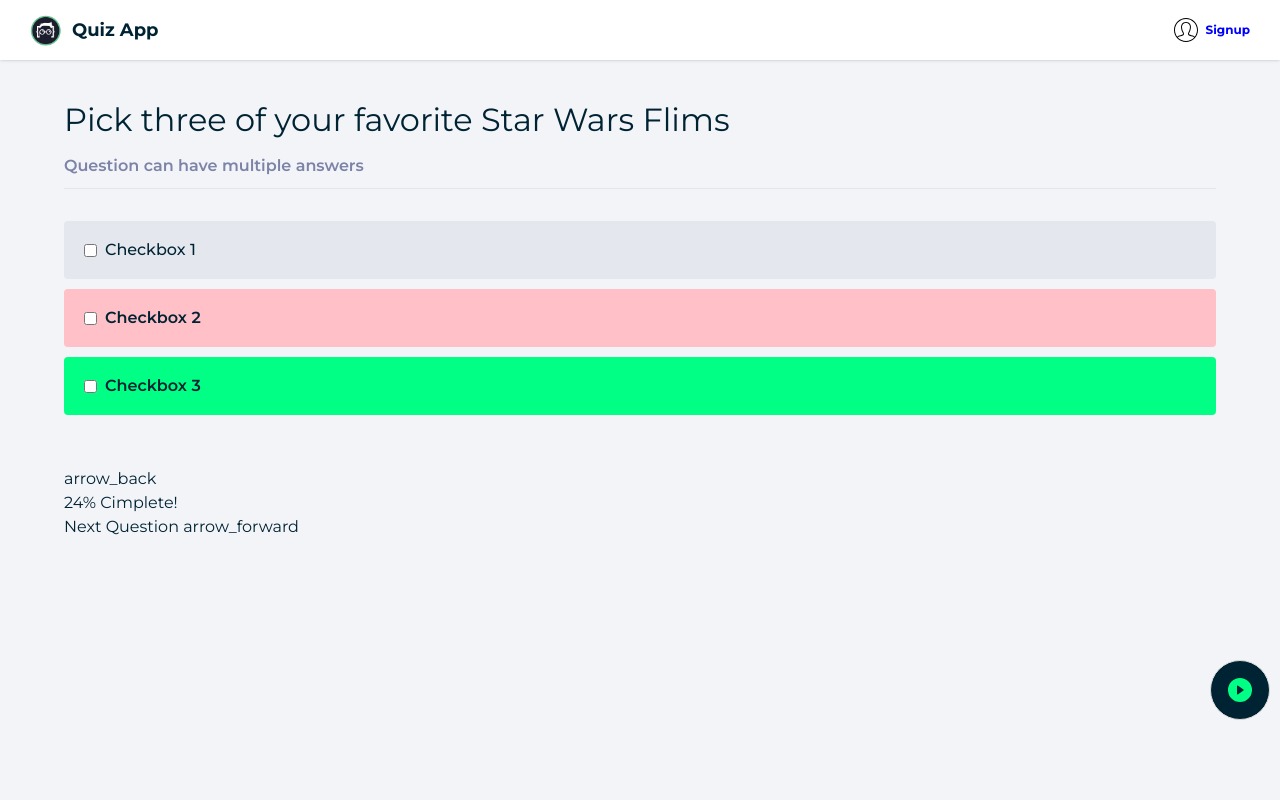
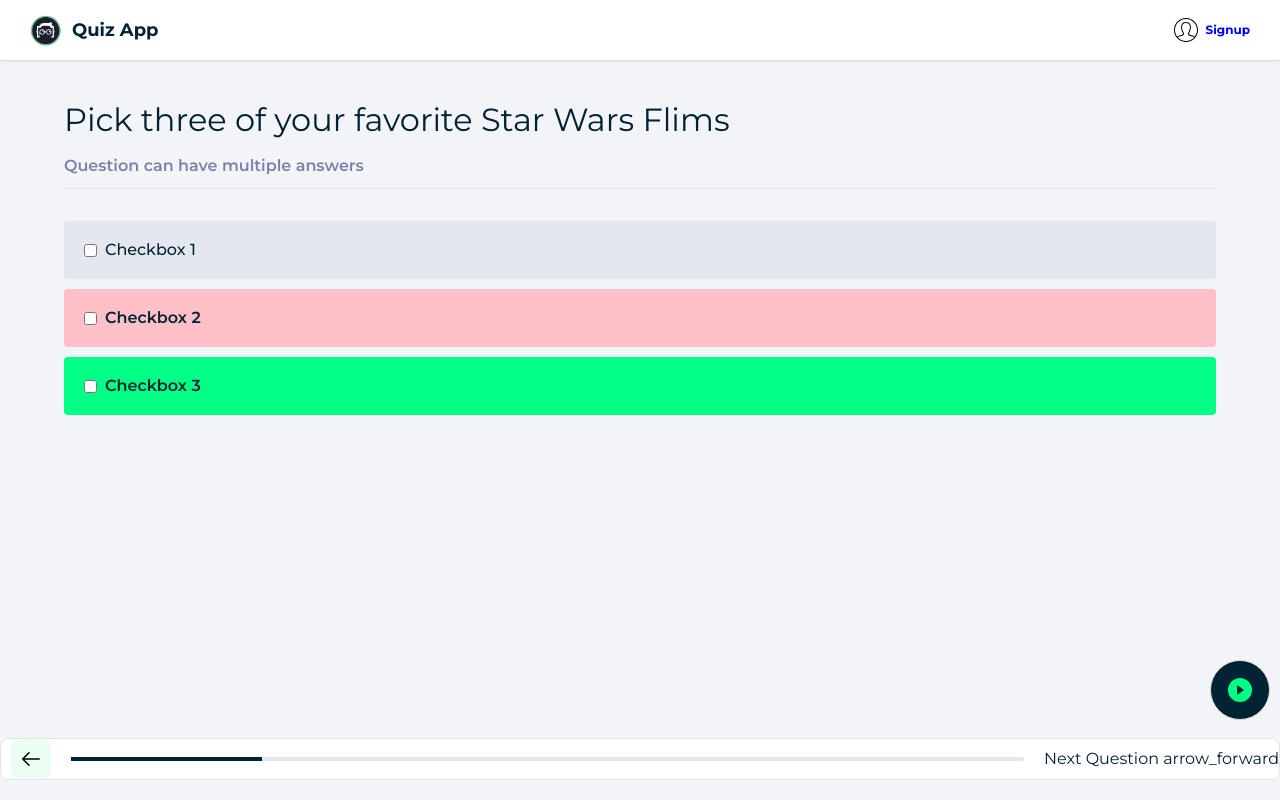
Before and after one commit to rajibmehedihasan/quiz-quiz, a React (Create React App) app: page / in a window 1280 px wide. Built offline with nearby package versions, Linux system fonts and the light colour scheme; what @neojp/tailwindcss-line-clamp-utilities would draw is missing.

Commit message:
style progressbar

```diff
--- a/src/components/quiz/progress-bar.tsx
+++ b/src/components/quiz/progress-bar.tsx
@@ -1,13 +1,20 @@
+import arrowLeft from "../../images/icons/arrow-left.svg";
+
 function ProgressBar() {
     return (
-        <div className="progressBar">
-            <div className="backButton">
-                <span className="material-icons-outlined"> arrow_back </span>
+        <div className="w-[calc(100vw-100px) fixed left-0 right-0 bottom-5 my-0 mx-auto grid grid-cols-[50px_1fr_auto] items-center justify-between gap-5 rounded-lg border border-[#e5e5e5] bg-white">
+            <div className="ml-[10px] flex h-[50px] w-[50px] cursor-pointer items-center justify-center rounded-lg bg-[#47f5901c] hover:bg-[#47f5953a] lg:h-[40px] lg:w-[40px]">
+                <img className="h-6 w-6" src={arrowLeft} alt="arrow left" />
             </div>
-            <div className="rangeArea">
-                <div className="tooltip">24% Cimplete!</div>
-                <div className="rangeBody">
-                    <div className="progress" style={{ width: "20%" }}></div>
+            <div className="relative my-0 mx-auto w-full">
+                <div className="top[-70px] absolute left-[calc(70%-65px)] hidden w-[130px] rounded-lg bg-primary-color py-3 px-4 text-xs font-semibold text-white after:absolute after:bottom-0 after:left-1/2 after:h-[15px] after:w-[15px] after:-translate-x-2/4 after:translate-y-full after:rotate-[45deg] after:rounded after:bg-primary-color">
+                    24% Cimplete!
+                </div>
+                <div className="mx-0 my-auto h-1 w-full rounded-[20px] border-none bg-[#e4e8ee] outline-none">
+                    <div
+                        className="relative h-1 bg-primary-color transition-[width_0.3s_ease]"
+                        style={{ width: "20%" }}
+                    ></div>
                 </div>
             </div>
             <a href="result.html">
```
Also changed, not shown: src/images/icons/arrow-left.svg (added), src/images/icons/arrow-right.svg (added).
